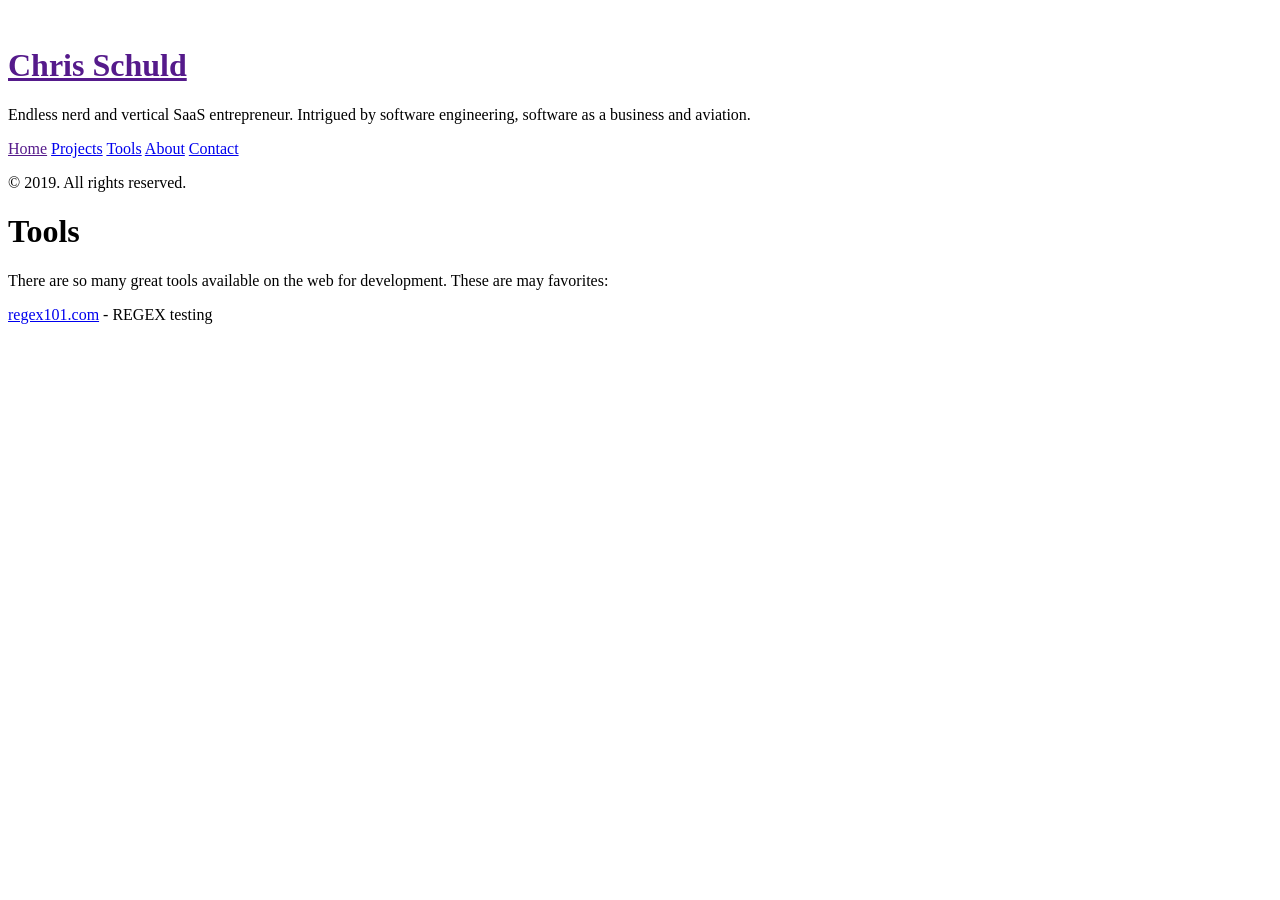
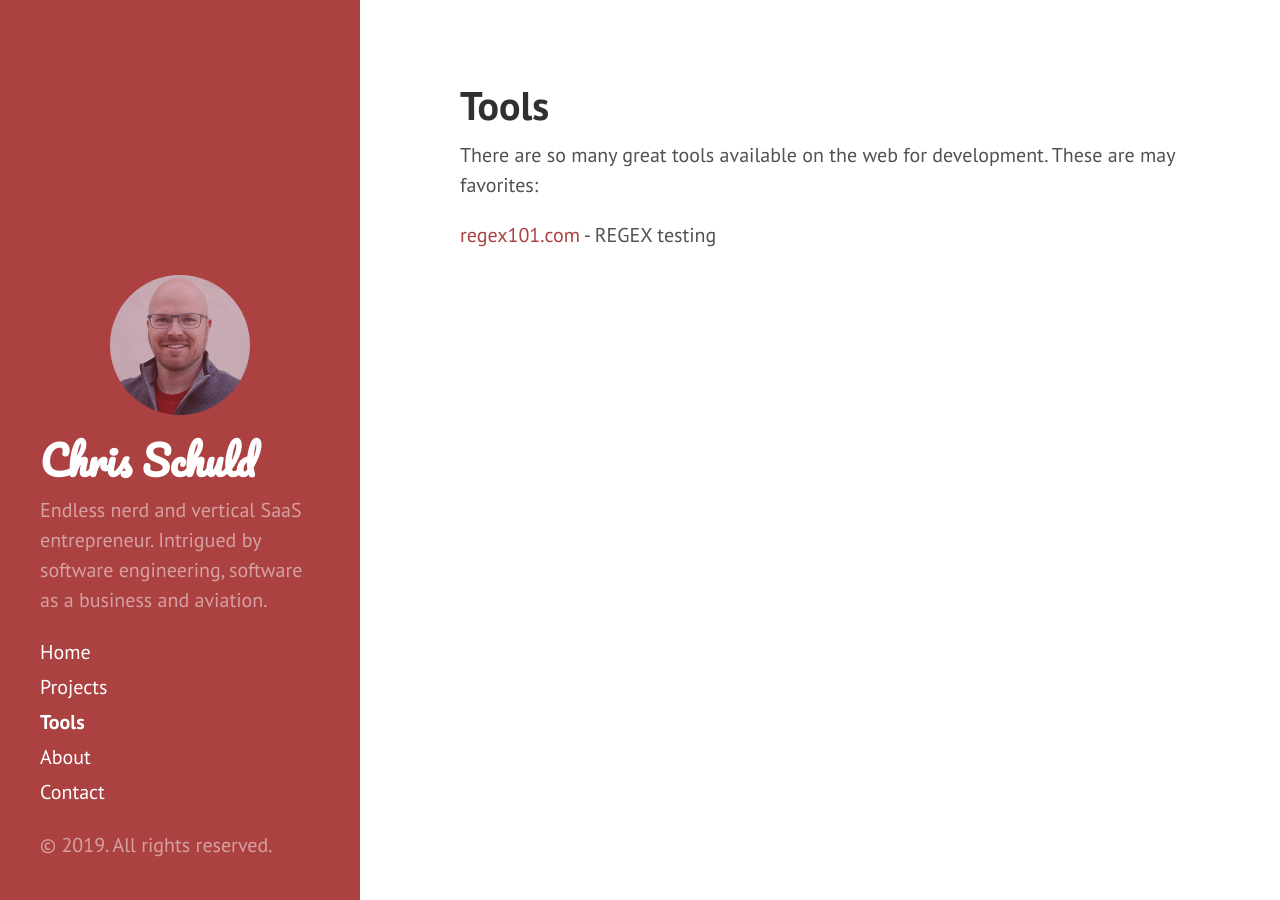
Before and after one commit to cbschuld/chrisschuld.com-legacy, a Jekyll site: the page built from tools.md, in a window 1280 px wide. Built offline with Jekyll 4.4.1, drawn with Linux system fonts in a browser that asks for light colours.

Commit message:
address 404s created by baseurl on github pages

```diff
--- a/404.html
+++ b/404.html
@@ -6,5 +6,5 @@
 
 <div class="page">
   <h1 class="page-title">404: Page not found</h1>
-  <p class="lead">Sorry, we've misplaced that URL or it's pointing to something that doesn't exist. <a href="{{ site.baseurl }}">Head back home</a> to try finding it again.</p>
+  <p class="lead">Sorry, we've misplaced that URL or it's pointing to something that doesn't exist. <a href="/">Head back home</a> to try finding it again.</p>
 </div>
--- a/_config.yml
+++ b/_config.yml
@@ -11,7 +11,6 @@
 tagline:          'My Notebook'
 description:      'Endless nerd and vertical SaaS entrepreneur.  Intrigued by software engineering, software as a business and aviation.'
 url:              https://chrisschuld.com/
-baseurl:          /
 
 author:
   name:           'Chris Schuld'
--- a/_includes/head.html
+++ b/_includes/head.html
@@ -15,9 +15,9 @@
   </title>
 
   <!-- CSS -->
-  <link rel="stylesheet" href="{{ site.baseurl }}public/css/poole.css">
-  <link rel="stylesheet" href="{{ site.baseurl }}public/css/syntax.css">
-  <link rel="stylesheet" href="{{ site.baseurl }}public/css/hyde.css">
+  <link rel="stylesheet" href="/public/css/poole.css">
+  <link rel="stylesheet" href="/public/css/syntax.css">
+  <link rel="stylesheet" href="/public/css/hyde.css">
   <link rel="stylesheet" href="http://fonts.googleapis.com/css?family=PT+Sans:400,400italic,700|Pacifico">
 
   <!-- Icons -->
--- a/_includes/sidebar.html
+++ b/_includes/sidebar.html
@@ -3,11 +3,11 @@
     <div class="sidebar-about">
 
       <div>
-        <img class="photo" src="{{ site.baseurl }}public/images/chris-schuld.jpg" alt="" />
+        <img class="photo" src="/public/images/chris-schuld.jpg" alt="" />
       </div>
 
       <h1>
-        <a href="{{ site.baseurl }}">
+        <a href="/">
           {{ site.title }}
         </a>
       </h1>
@@ -15,7 +15,7 @@
     </div>
 
     <nav class="sidebar-nav">
-      <a class="sidebar-nav-item{% if page.url == site.baseurl %} active{% endif %}" href="{{ site.baseurl }}">Home</a>
+      <a class="sidebar-nav-item{% if page.url == '/' %} active{% endif %}" href="/">Home</a>
 
       {% comment %}
       The code below dynamically generates a sidebar nav of pages with
```
